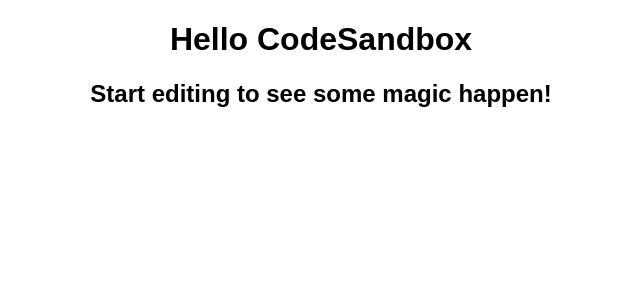
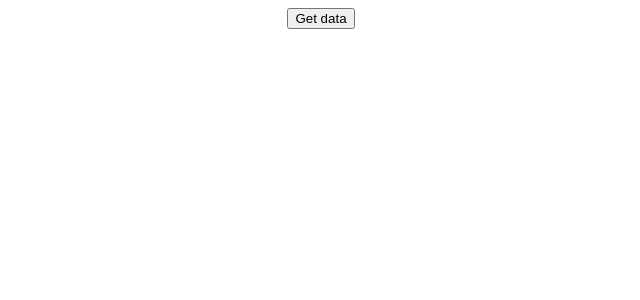
Before and after one commit to Remi-1201/React-Typescript-01, a React (Create React App) app: page / in a window 1280 px wide. Shown: the top 300 px of the page, without its empty margins (319-959 px from the left). Built offline with nearby package versions, Linux system fonts and the light colour scheme.

Commit message:
1. React × TypeScript の準備

```diff
--- a/package.json
+++ b/package.json
@@ -9,6 +9,7 @@
   ],
   "main": "src/index.tsx",
   "dependencies": {
+    "axios": "0.27.2",
     "react": "18.0.0",
     "react-dom": "18.0.0",
     "react-scripts": "4.0.3"
--- a/src/App.tsx
+++ b/src/App.tsx
@@ -1,10 +1,15 @@
+import axios from "axios";
 import "./styles.css";
 
 export default function App() {
+  const onClickFetchData = () => {
+    axios.get("https://jsonplaceholder.typicode.com/todos").then((res) => {
+      console.log(res);
+    });
+  };
   return (
     <div className="App">
-      <h1>Hello CodeSandbox</h1>
-      <h2>Start editing to see some magic happen!</h2>
+      <button onClick={onClickFetchData}>Get data</button>
     </div>
   );
 }
--- a/tsconfig.json
+++ b/tsconfig.json
@@ -3,7 +3,7 @@
         "./src/**/*"
     ],
     "compilerOptions": {
-        "strict": true,
+        // "strict": true,
         "esModuleInterop": true,
         "lib": [
             "dom",
```
Also changed, not shown: 1 other file (tests, documents, lock files or other folders).
